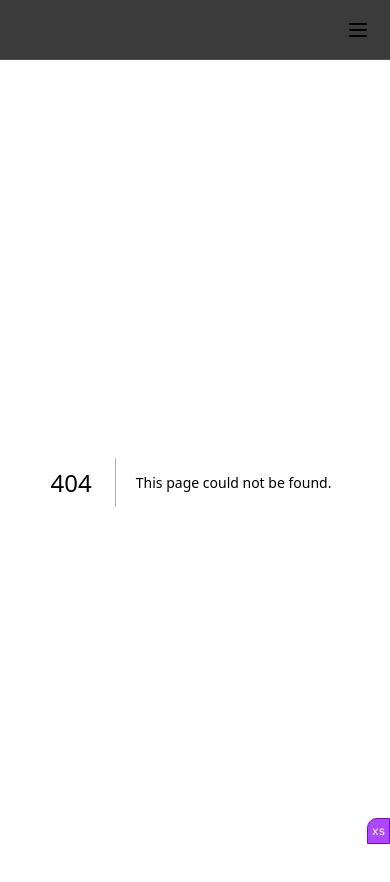
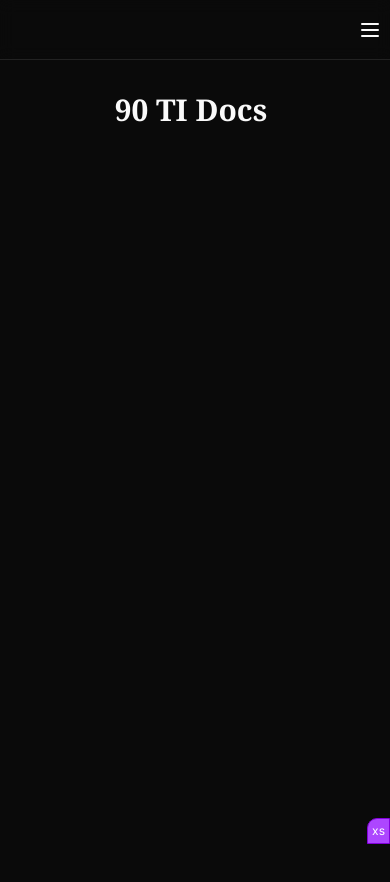
Before and after one commit to lucaazalim/azal.im, a Next.js app: page /projects/90ti-docs in a window 390 px wide. Before the commit this address had no page. Shown: the top 882 px of the page. After the commit the page ends 844 px from the top, so only its background shows below. Built offline with nearby package versions, Linux system fonts and the light colour scheme.

Commit message:
Fixing responsivity problems all over the website.

```diff
--- a/app/(home)/_components/Item.tsx
+++ b/app/(home)/_components/Item.tsx
@@ -32,7 +32,7 @@ export default function Item({
   return (
     <div>
       <Link href={link}>
-        <div className="group/container relative rounded-lg border border-t border-white/10 from-white/10 to-white/1 p-8 transition-all lg:border-transparent lg:group-hover/section:opacity-50 lg:hover:scale-[101%] lg:hover:border-t-white/20 lg:hover:border-b-black/50 lg:hover:bg-white/5 lg:hover:bg-linear-to-br lg:hover:opacity-100!">
+        <div className="group/container relative rounded-lg border border-t border-white/10 from-white/10 to-white/1 p-8 transition-all select-none lg:border-transparent lg:group-hover/section:opacity-50 lg:hover:scale-[101%] lg:hover:border-t-white/20 lg:hover:border-b-black/50 lg:hover:bg-white/5 lg:hover:bg-linear-to-br lg:hover:opacity-100!">
           <div className="grid gap-5 md:grid-cols-[0.3fr_0.7fr]">
             <div className="flex flex-col gap-4">
               <div className="flex items-center gap-3">
--- a/app/(home)/_components/sections/Aside.tsx
+++ b/app/(home)/_components/sections/Aside.tsx
@@ -10,20 +10,20 @@ import Image from "next/image";
 
 export default function Header() {
   return (
-    <aside className="flex flex-col justify-between gap-8 py-12 lg:sticky lg:top-18 lg:max-h-[calc(100vh-var(--navbar-height))] lg:py-18">
+    <aside className="flex flex-col justify-between gap-8 py-12 lg:sticky lg:top-16 lg:h-[calc(100vh-var(--navbar-height))] lg:py-10">
       <div className="space-y-8">
         <Image
           src="/avatar.png"
           alt=""
-          width={220}
-          height={220}
+          width={200}
+          height={200}
           className="rounded-full"
         />
         <div>
-          <h1 className="text-primary text-5xl font-bold text-nowrap">
+          <h1 className="text-primary text-4xl font-bold text-nowrap">
             Luca Azalim
           </h1>
-          <h2 className="text-xl font-light text-nowrap">Software Engineer</h2>
+          <h2 className="text-lg font-light text-nowrap">Software Engineer</h2>
         </div>
         <NavigationMenu />
       </div>
--- a/app/(home)/_components/sections/Footer.tsx
+++ b/app/(home)/_components/sections/Footer.tsx
@@ -5,13 +5,6 @@ import GitHubButton from "react-github-btn";
 export default function Footer() {
   return (
     <footer className="flex flex-col items-center gap-2">
-      <p className="text-muted-foreground">
-        Inspired by{" "}
-        <a className="link" href="https://brittanychiang.com/">
-          Brittany Chiang's site
-        </a>
-        .
-      </p>
       <div className="space-x-2">
         <GitHubButton
           href="https://github.com/lucaazalim/azal.im"
--- a/app/_components/NavBar.tsx
+++ b/app/_components/NavBar.tsx
@@ -47,23 +47,22 @@ function matches(pathname: string, href: string): boolean {
     : pathname.startsWith(href);
 }
 
-export default function NavBar() {
+function DesktopNavBar() {
   const pathname = usePathname();
-  const [isSheetOpen, setIsSheetOpen] = useState(false);
 
   return (
-    <div className="bg-background/80 fixed top-0 left-0 z-50 h-[var(--navbar-height)] w-full border-b backdrop-blur-sm backdrop-saturate-150">
-      <nav className="mx-auto flex h-full w-full max-w-5xl items-center justify-between p-3">
-        {/* Desktop Navigation */}
     <ol className="flex w-full items-center justify-center gap-10 max-md:hidden">
-          {menu.map((item, index) => (
+      {menu.map((item) => {
+        const isActive = matches(pathname, item.href);
+
+        return (
           <Fragment key={item.name}>
             <li>
               <Link
                 href={item.href}
                 className={cn(
                   "font-semibold drop-shadow-sm",
-                    matches(pathname, item.href)
+                  isActive
                     ? "text-foreground"
                     : "text-foreground/50 hover:text-foreground transition-colors duration-200",
                 )}
@@ -72,10 +71,17 @@ export default function NavBar() {
               </Link>
             </li>
           </Fragment>
-          ))}
+        );
+      })}
     </ol>
+  );
+}
 
-        {/* Mobile Navigation */}
+function MobileNavBar() {
+  const pathname = usePathname();
+  const [isSheetOpen, setIsSheetOpen] = useState(false);
+
+  return (
     <div className="flex w-full items-center justify-end md:hidden">
       <Sheet open={isSheetOpen} onOpenChange={setIsSheetOpen}>
         <SheetTrigger asChild>
@@ -84,10 +90,7 @@ export default function NavBar() {
             <span className="sr-only">Open menu</span>
           </button>
         </SheetTrigger>
-            <SheetContent
-              side="top"
-              className="bg-background/80 backdrop-blur-sm"
-            >
+        <SheetContent side="top" className="bg-background/80 backdrop-blur-sm">
           <SheetHeader className="sr-only">
             <SheetTitle>Menu</SheetTitle>
           </SheetHeader>
@@ -111,7 +114,22 @@ export default function NavBar() {
         </SheetContent>
       </Sheet>
     </div>
-      </nav>
-    </div>
   );
 }
+
+export default function NavBar() {
+  return (
+    <nav
+      className={cn(
+        "animate-in fade-in duration-500 ease-in", // animation
+        "flex items-center justify-between", // layout
+        "fixed top-0 left-0 z-50", // positioning
+        "h-[var(--navbar-height)] w-full", // size
+        "bg-background/80 border-b backdrop-blur-sm backdrop-saturate-150", // background
+      )}
+    >
+      <DesktopNavBar />
+      <MobileNavBar />
+    </nav>
+  );
+}
--- a/app/blog/_components/PostCard.tsx
+++ b/app/blog/_components/PostCard.tsx
@@ -11,7 +11,7 @@ type Props = {
 export default function PostCard({ post, index }: Props) {
   return (
     <Link href={post.route}>
-      <article className="animate-in slide-in-from-bottom-20 group flex h-full flex-col overflow-hidden rounded-2xl border border-neutral-800 duration-1000">
+      <article className="group flex h-full flex-col overflow-hidden rounded-2xl border border-neutral-800">
         <div className="relative h-[200px] w-full shrink-0">
           <Image
             src={post.metadata.cover}
--- a/app/blog/page.tsx
+++ b/app/blog/page.tsx
@@ -13,7 +13,7 @@ export default async function Page() {
           I write about programming, technology, and life.
         </PageDescription>
       </PageHeader>
-      <main className="animate-in fade-in grid grid-cols-1 gap-5 duration-500 ease-in md:grid-cols-3">
+      <main className="animate-in slide-in-from-bottom-20 fade-in grid grid-cols-1 gap-5 duration-500 ease-in md:grid-cols-3">
         {(await getPosts()).map((post, index) => (
           <PostCard key={index} post={post} index={index} />
         ))}
--- /dev/null
+++ b/app/projects/90ti-docs/page.tsx
@@ -0,0 +1,14 @@
+import PageDescription from "@/app/_components/PageDescription";
+import PageHeader from "@/app/_components/PageHeader";
+import PageTitle from "@/app/_components/PageTitle";
+
+export default function Page() {
+  return (
+    <PageHeader>
+      <PageTitle>90 TI Docs</PageTitle>
+      <PageDescription className="max-w-xl">
+
+      </PageDescription>
+    </PageHeader>
+  );
+}
--- a/app/videos/_components/VideoGrid.tsx
+++ b/app/videos/_components/VideoGrid.tsx
@@ -15,7 +15,7 @@ export default function VideoGrid({ videos }: Props) {
   return (
     <>
       <YoutubeOverlay video={video} onClose={() => setVideo(null)} />
-      <div className="grid grid-cols-1 gap-5 md:grid-cols-3">
+      <div className="animate-in fade-in grid grid-cols-1 gap-5 duration-1000 md:grid-cols-3">
         {videos.map((video: Video, index: number) => (
           <VideoCard
             key={video.snippet.resourceId.videoId}
```
Lines whose indentation alone changed are shown as unchanged.
